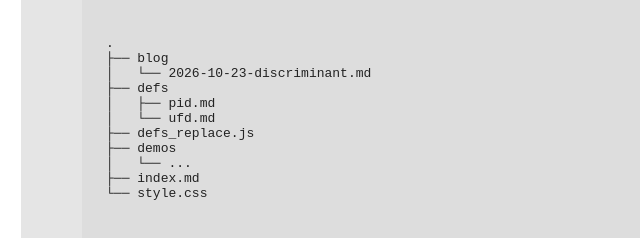
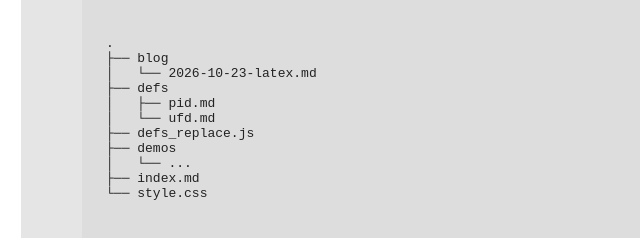
Before and after one commit to BAlzayat/balzayat.github.io, a plain HTML site: page blog/knowls.html in a window 1280 px wide. Shown: the part 414-652 px from the top of the page, 0-640 px from the left. Drawn offline with Linux system fonts and the light colour scheme.

Commit message:
Correct directory tree

```diff
--- a/blog/knowls.html
+++ b/blog/knowls.html
@@ -24,7 +24,7 @@
 <code>
 .
 ├── blog
-│   └── 2026-10-23-discriminant.md
+│   └── 2026-10-23-latex.md
 ├── defs
 │   ├── pid.md
 │   └── ufd.md
```
